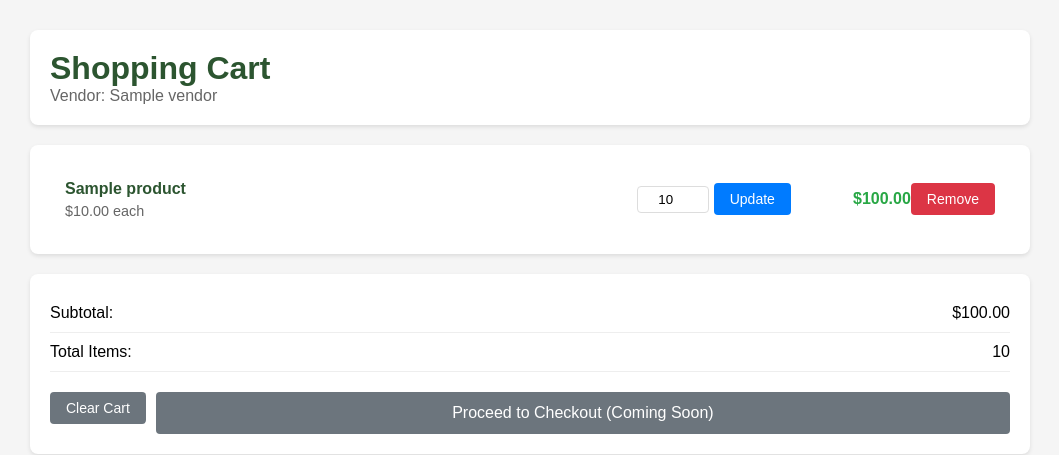
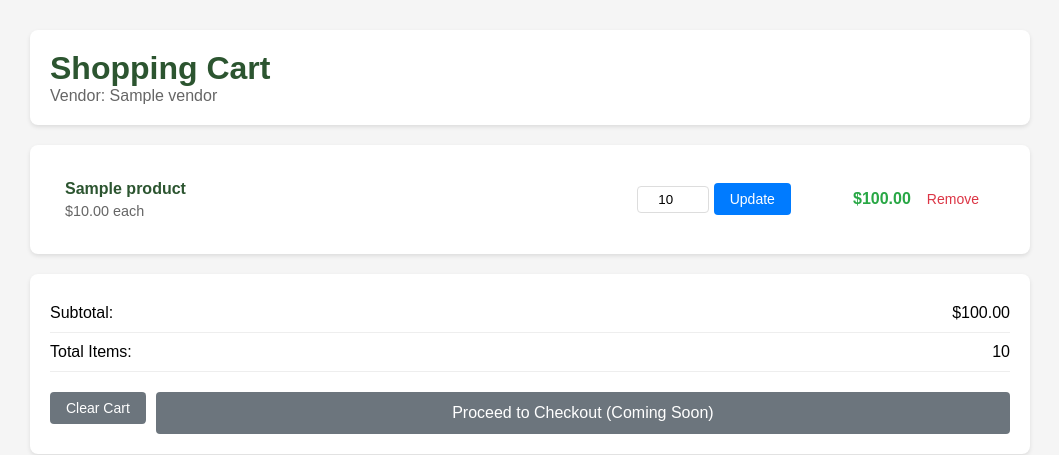
Before and after one commit to AFry14/Farm2Fork, a Django app: page /cart/vendor/1/ in a window 1280 px wide. Shown: the part 141-596 px from the top of the page, without its empty margins (110-1169 px from the left). Run offline with Django 4.2, Linux system fonts and the light colour scheme; a user stored in the database is signed in; tables that the repository leaves empty hold one stand-in row (values such as "Sample post").

Commit message:
updated cart UI

```diff
--- a/Farm2Fork/market/templates/market/cart_detail.html
+++ b/Farm2Fork/market/templates/market/cart_detail.html
@@ -134,11 +134,12 @@
             background-color: #0056b3;
         }
         .btn-remove {
-            background-color: #dc3545;
-            color: white;
+            background-color: white;
+            color: #dc3545;
         }
         .btn-remove:hover {
             background-color: #c82333;
+            color: white;
         }
         .item-subtotal {
             font-weight: bold;
```
